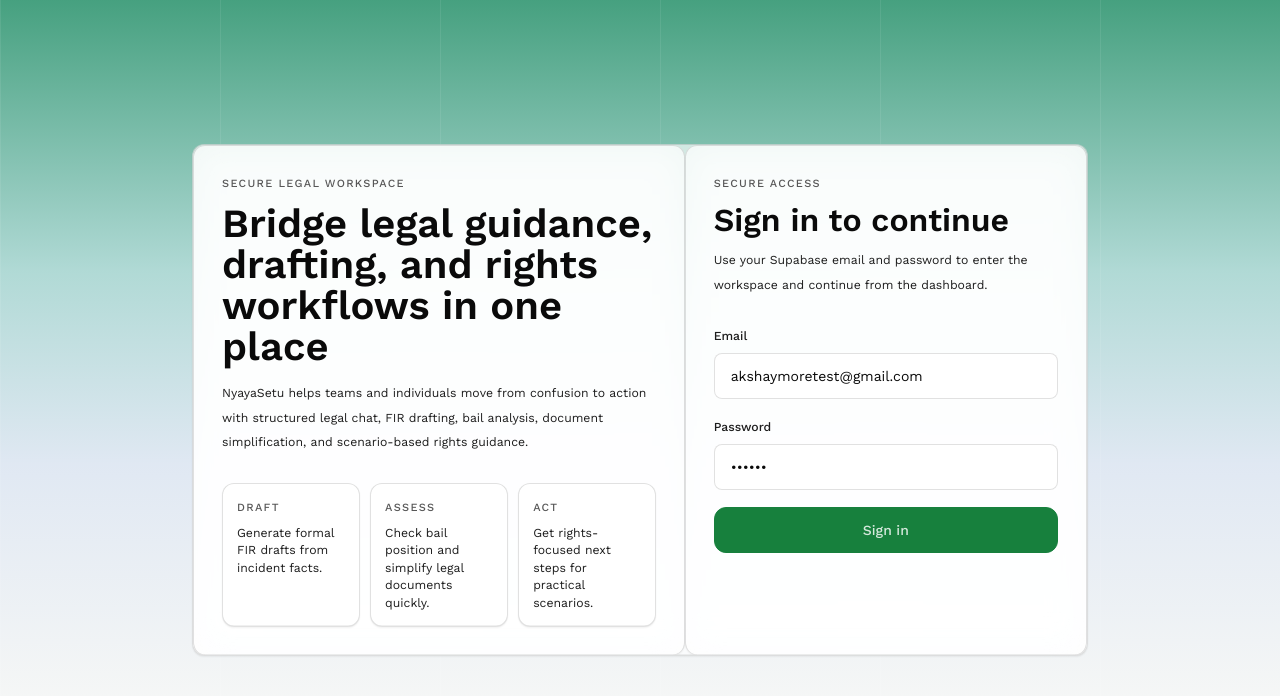
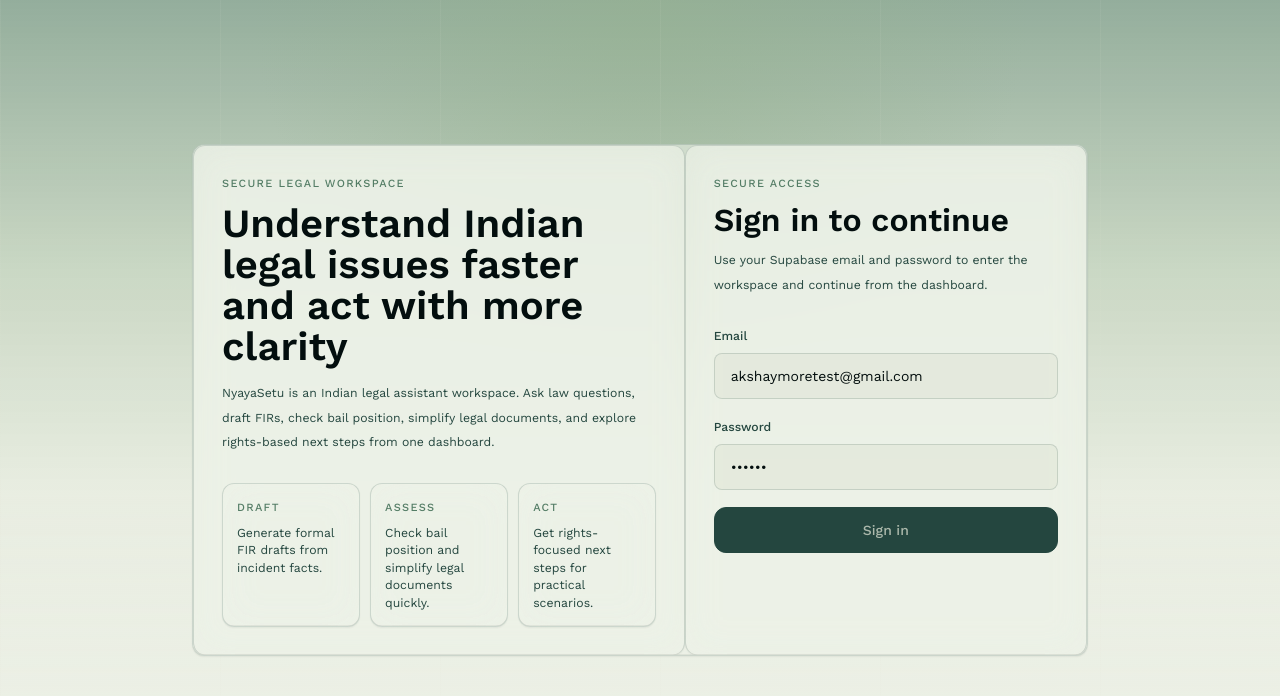
Before and after one commit to theakshaymore/Nyaya-Setu, a React (Vite) app in the folder frontend/: page /login in a window 1280 px wide. Shown: the top 696 px of the page. Built offline with nearby package versions, Linux system fonts and the light colour scheme; no server answers.

Commit message:
Final UI changes

```diff
--- a/frontend/src/App.jsx
+++ b/frontend/src/App.jsx
@@ -25,7 +25,22 @@
   )
 }
 
-function AppLayout() {
+function AppLayout({ theme, onToggleTheme }) {
+  return (
+    <div className="min-h-screen md:grid md:grid-cols-[280px_minmax(0,1fr)]">
+      <Sidebar />
+      <main className="min-w-0 p-3 md:p-6">
+        <Topbar
+          theme={theme}
+          onToggleTheme={onToggleTheme}
+        />
+        <Outlet />
+      </main>
+    </div>
+  )
+}
+
+export default function App() {
   const [theme, setTheme] = useState(() => localStorage.getItem('nyayasetu-theme') || 'light')
 
   useEffect(() => {
@@ -34,29 +49,17 @@
   }, [theme])
 
   return (
-    <div className="min-h-screen md:grid md:grid-cols-[280px_minmax(0,1fr)]">
-      <Sidebar />
-      <main className="min-w-0 p-3 md:p-6">
-        <Topbar
-          theme={theme}
-          onToggleTheme={() =>
-            setTheme((current) => (current === 'light' ? 'dark' : 'light'))
-          }
-        />
-        <Outlet />
-      </main>
-    </div>
-  )
-}
-
-export default function App() {
-  return (
     <Routes>
       <Route path="/login" element={<LoginPage />} />
       <Route
         element={
           <ProtectedRoute>
-            <AppLayout />
+            <AppLayout
+              theme={theme}
+              onToggleTheme={() =>
+                setTheme((current) => (current === 'light' ? 'dark' : 'light'))
+              }
+            />
           </ProtectedRoute>
         }
       >
--- a/frontend/src/components/Auth/LoginPage.jsx
+++ b/frontend/src/components/Auth/LoginPage.jsx
@@ -32,33 +32,58 @@
         animate={{ opacity: 1, y: 0 }}
         className="panel grid w-full max-w-5xl overflow-hidden lg:grid-cols-[1.1fr_0.9fr]"
       >
-        <div className="panel border-b-0 border-r-0 px-6 py-8 md:px-8 lg:border-r lg:border-border-subtle">
+        <motion.div
+          initial={{ opacity: 0, y: 18 }}
+          animate={{ opacity: 1, y: 0 }}
+          transition={{ delay: 0.08 }}
+          className="panel border-b-0 border-r-0 px-6 py-8 md:px-8 lg:border-r lg:border-border-subtle"
+        >
           <p className="eyebrow">Secure legal workspace</p>
           <p className="mt-3 text-[40px] font-semibold leading-[1.02] text-text-primary">
-            Bridge legal guidance, drafting, and rights workflows in one place
+            Understand Indian legal issues faster and act with more clarity
           </p>
           <p className="mt-4 max-w-xl text-sm leading-7 text-text-secondary">
-            NyayaSetu helps teams and individuals move from confusion to action with
-            structured legal chat, FIR drafting, bail analysis, document simplification,
-            and scenario-based rights guidance.
+            NyayaSetu is an Indian legal assistant workspace. Ask law questions, draft FIRs,
+            check bail position, simplify legal documents, and explore rights-based next steps
+            from one dashboard.
           </p>
           <div className="mt-8 grid gap-3 sm:grid-cols-3">
-            <div className="panel px-4 py-4">
+            <motion.div
+              initial={{ opacity: 0, y: 16 }}
+              animate={{ opacity: 1, y: 0 }}
+              transition={{ delay: 0.14 }}
+              className="panel px-4 py-4"
+            >
               <p className="eyebrow">Draft</p>
               <p className="mt-2 text-sm text-text-secondary">Generate formal FIR drafts from incident facts.</p>
-            </div>
-            <div className="panel px-4 py-4">
+            </motion.div>
+            <motion.div
+              initial={{ opacity: 0, y: 16 }}
+              animate={{ opacity: 1, y: 0 }}
+              transition={{ delay: 0.2 }}
+              className="panel px-4 py-4"
+            >
               <p className="eyebrow">Assess</p>
               <p className="mt-2 text-sm text-text-secondary">Check bail position and simplify legal documents quickly.</p>
-            </div>
-            <div className="panel px-4 py-4">
+            </motion.div>
+            <motion.div
+              initial={{ opacity: 0, y: 16 }}
+              animate={{ opacity: 1, y: 0 }}
+              transition={{ delay: 0.26 }}
+              className="panel px-4 py-4"
+            >
               <p className="eyebrow">Act</p>
               <p className="mt-2 text-sm text-text-secondary">Get rights-focused next steps for practical scenarios.</p>
-            </div>
+            </motion.div>
           </div>
-        </div>
+        </motion.div>
 
-        <div className="panel border-b-0 px-6 py-8 md:px-8">
+        <motion.div
+          initial={{ opacity: 0, x: 18 }}
+          animate={{ opacity: 1, x: 0 }}
+          transition={{ delay: 0.1 }}
+          className="panel border-b-0 px-6 py-8 md:px-8"
+        >
           <p className="eyebrow">Secure access</p>
           <p className="mt-3 text-[32px] font-semibold leading-[1.05] text-text-primary">
             Sign in to continue
@@ -121,7 +146,7 @@
               </p>
             ) : null}
           </form>
-        </div>
+        </motion.div>
       </motion.div>
     </div>
   )
--- a/frontend/src/components/Layout/Topbar.jsx
+++ b/frontend/src/components/Layout/Topbar.jsx
@@ -13,6 +13,7 @@
 
 export function Topbar({ theme, onToggleTheme }) {
   const location = useLocation()
+  const isLight = theme === 'light'
 
   return (
     <div className="panel mb-4 flex flex-col gap-4 px-4 py-4 md:mb-6 md:flex-row md:items-center md:justify-between md:px-6">
@@ -25,11 +26,19 @@
           Clear workflows for legal drafting, rights guidance, and structured analysis.
         </p>
       </div>
-      <div className="flex flex-wrap items-center gap-3">
-        <button type="button" className="theme-toggle" onClick={onToggleTheme}>
-          <span>{theme === 'light' ? 'Dark mode' : 'Light mode'}</span>
+      <div className="flex flex-wrap items-center gap-3 md:ml-auto">
+        <DisclaimerBadge />
+        <button
+          type="button"
+          className="theme-toggle"
+          onClick={onToggleTheme}
+          aria-label={isLight ? 'Switch to dark mode' : 'Switch to light mode'}
+          title={isLight ? 'Switch to dark mode' : 'Switch to light mode'}
+        >
+          <span className="text-base" aria-hidden="true">
+            {isLight ? '☾' : '☼'}
+          </span>
         </button>
-        <DisclaimerBadge />
       </div>
     </div>
   )
--- a/frontend/src/index.css
+++ b/frontend/src/index.css
@@ -29,23 +29,24 @@
     --shadow-1:
       rgba(0, 0, 0, 0.08) 0px 1px 2px -0.5px,
       rgba(0, 0, 0, 0.12) 0px -0.5px 0px 0px inset;
-    --color-text-primary: #0a0a0a;
-    --color-text-secondary: #1d1d1d;
-    --color-text-muted: #575757;
+    --color-text-primary: #030e0e;
+    --color-text-secondary: #24463f;
+    --color-text-muted: #547d66;
     --color-text-inverse: #0000ee;
     --color-surface-base: #000000;
-    --color-surface-muted: rgba(255, 255, 255, 0.82);
-    --color-surface-raised: #17803d;
-    --color-surface-strong: #549467;
-    --color-border-subtle: rgba(10, 10, 10, 0.12);
-    --color-border-strong: rgba(10, 10, 10, 0.24);
-    --color-bg-canvas: #eef3f6;
-    --color-focus-ring: #17803d;
+    --color-surface-muted: rgba(224, 229, 214, 0.72);
+    --color-surface-raised: #24463f;
+    --color-surface-strong: #547d66;
+    --color-border-subtle: rgba(36, 70, 63, 0.16);
+    --color-border-strong: rgba(36, 70, 63, 0.32);
+    --color-bg-canvas: #edf1e7;
+    --color-focus-ring: #547d66;
     --color-state-error: #b42318;
     --color-state-error-surface: #fef3f2;
     --gradient-hero:
-      linear-gradient(180deg, rgba(61, 156, 121, 0.95) 0%, rgba(153, 208, 201, 0.72) 34%, rgba(212, 223, 240, 0.54) 58%, rgba(246, 247, 246, 0.96) 88%);
-    --surface-glass: rgba(255, 255, 255, 0.64);
+      radial-gradient(circle at top center, rgba(150, 178, 144, 0.58), transparent 38%),
+      linear-gradient(180deg, rgba(84, 125, 102, 0.58) 0%, rgba(150, 178, 144, 0.4) 34%, rgba(224, 229, 214, 0.32) 62%, rgba(237, 241, 231, 0.88) 100%);
+    --surface-glass: rgba(237, 241, 231, 0.58);
     color: var(--color-text-primary);
     background: var(--color-bg-canvas);
     font-family: var(--font-family-primary);
@@ -55,22 +56,23 @@
   }
 
   :root[data-theme='dark'] {
-    --color-text-primary: #f5f7f6;
-    --color-text-secondary: #d6ddd8;
-    --color-text-muted: #aab8af;
+    --color-text-primary: #e0e5d6;
+    --color-text-secondary: #c8d2c3;
+    --color-text-muted: #96b290;
     --color-text-inverse: #8fb3ff;
-    --color-surface-muted: rgba(16, 20, 19, 0.78);
-    --color-surface-raised: #2ba85b;
-    --color-surface-strong: #549467;
-    --color-border-subtle: rgba(255, 255, 255, 0.1);
-    --color-border-strong: rgba(255, 255, 255, 0.22);
-    --color-bg-canvas: #09100d;
-    --color-focus-ring: #70d39a;
+    --color-surface-muted: rgba(10, 19, 18, 0.76);
+    --color-surface-raised: #96b290;
+    --color-surface-strong: #547d66;
+    --color-border-subtle: rgba(224, 229, 214, 0.12);
+    --color-border-strong: rgba(224, 229, 214, 0.24);
+    --color-bg-canvas: #030e0e;
+    --color-focus-ring: #96b290;
     --color-state-error: #f97066;
     --color-state-error-surface: rgba(185, 28, 28, 0.16);
     --gradient-hero:
-      linear-gradient(180deg, rgba(28, 106, 83, 0.92) 0%, rgba(23, 57, 58, 0.9) 38%, rgba(13, 18, 28, 0.92) 100%);
-    --surface-glass: rgba(12, 16, 16, 0.56);
+      radial-gradient(circle at top center, rgba(84, 125, 102, 0.2), transparent 34%),
+      linear-gradient(180deg, rgba(36, 70, 63, 0.82) 0%, rgba(3, 14, 14, 0.92) 100%);
+    --surface-glass: rgba(10, 19, 18, 0.58);
   }
 
   html {
@@ -81,7 +83,7 @@
     margin: 0;
     min-height: 100vh;
     background:
-      linear-gradient(90deg, rgba(255, 255, 255, 0.08) 1px, transparent 1px),
+      linear-gradient(90deg, rgba(224, 229, 214, 0.08) 1px, transparent 1px),
       var(--gradient-hero);
     background-size: 220px 100%, 100% 100%;
   }
@@ -127,12 +129,12 @@
     border-color: var(--color-border-subtle);
     border-radius: var(--radius-xs);
     padding: var(--space-4) var(--space-5);
-    background: rgba(255, 255, 255, 0.78);
+    background: rgba(224, 229, 214, 0.54);
     color: var(--color-text-primary);
   }
 
   :root[data-theme='dark'] .field {
-    background: rgba(9, 15, 14, 0.82);
+    background: rgba(3, 14, 14, 0.72);
   }
 
   .field:hover {
@@ -188,13 +190,13 @@
     border-radius: var(--radius-sm);
     padding: var(--space-4) var(--space-5);
     border-color: var(--color-border-subtle);
-    background: rgba(255, 255, 255, 0.64);
+    background: rgba(224, 229, 214, 0.44);
     color: var(--color-text-secondary);
   }
 
   .secondary-button:hover {
     border-color: var(--color-surface-raised);
-    background: rgba(255, 255, 255, 0.78);
+    background: rgba(224, 229, 214, 0.62);
   }
 
   .eyebrow {
@@ -226,12 +228,13 @@
   }
 
   .theme-toggle {
-    @apply inline-flex items-center gap-2 border text-sm font-medium transition;
+    @apply inline-flex items-center justify-center border transition;
     min-height: 40px;
+    min-width: 40px;
     border-radius: var(--radius-md);
-    padding: 0 var(--space-4);
+    padding: 0;
     border-color: var(--color-border-subtle);
-    background: rgba(255, 255, 255, 0.55);
+    background: rgba(224, 229, 214, 0.4);
     color: var(--color-text-secondary);
   }
 
```
Also changed, not shown: 5 other files (tests, documents, lock files or other folders).
